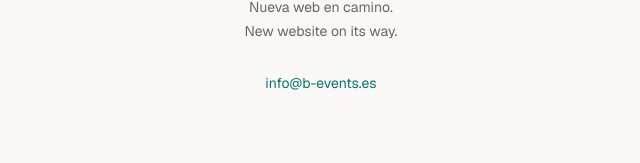
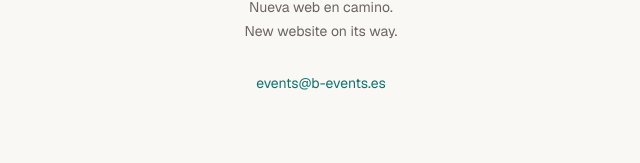
Before and after one commit to Bjornhona/justbe-events, a Next.js app: page /coming-soon in a window 1280 px wide. Shown: the part 374-537 px from the top of the page, without its empty margins (319-959 px from the left). Built offline with nearby package versions, Linux system fonts and the light colour scheme.

Commit message:
info@b-events.es changed to events

```diff
--- a/content/legal-en.md
+++ b/content/legal-en.md
@@ -17,7 +17,7 @@ In accordance with article 10 of Spanish Law 34/2002 on information society serv
 - **Company name:** Barbara Juan Portoles Events, S.L.
 - **Tax ID (NIF):** B93941276
 - **Registered address:** Paseo de Sant Gervasio 57 bis, 3º 3ª, 08022 Barcelona, Spain
-- **Email:** info@b-events.es
+- **Email:** events@b-events.es
 - **Registry details:** Registered at the Companies Register of Barcelona, [PENDING: volume, folio, sheet, entry]
 - **Trading name:** B Events
 
@@ -60,7 +60,7 @@ These terms are governed by Spanish law. Any dispute shall be submitted to the c
 - **Controller:** Barbara Juan Portoles Events, S.L.
 - **Tax ID (NIF):** B93941276
 - **Address:** Paseo de Sant Gervasio 57 bis, 3º 3ª, 08022 Barcelona, Spain
-- **Email:** info@b-events.es
+- **Email:** events@b-events.es
 
 ### What data we process
 
@@ -112,7 +112,7 @@ Some of the above providers are established outside the European Economic Area.
 
 ### Your rights
 
-Any person may exercise the rights of access, rectification, erasure, objection, restriction of processing and portability, and may withdraw consent, by writing to **info@b-events.es** stating the right they wish to exercise.
+Any person may exercise the rights of access, rectification, erasure, objection, restriction of processing and portability, and may withdraw consent, by writing to **events@b-events.es** stating the right they wish to exercise.
 
 You also have the right to lodge a complaint with the Spanish Data Protection Agency (**www.aepd.es**), in particular if you consider that your request has not been satisfactorily resolved.
 
--- a/content/legal-es.md
+++ b/content/legal-es.md
@@ -19,7 +19,7 @@ En cumplimiento del artículo 10 de la Ley 34/2002, de servicios de la sociedad
 - **Denominación social:** Barbara Juan Portoles Events, S.L.
 - **NIF:** B93941276
 - **Domicilio social:** Paseo de Sant Gervasio 57 bis, 3º 3ª, 08022 Barcelona, España
-- **Correo electrónico:** info@b-events.es
+- **Correo electrónico:** events@b-events.es
 - **Datos registrales:** Inscrita en el Registro Mercantil de Barcelona, [PENDIENTE: tomo, folio, hoja, inscripción]
 - **Nombre comercial:** B Events
 
@@ -62,7 +62,7 @@ Las presentes condiciones se rigen por la legislación española. Para cualquier
 - **Responsable:** Barbara Juan Portoles Events, S.L.
 - **NIF:** B93941276
 - **Domicilio:** Paseo de Sant Gervasio 57 bis, 3º 3ª, 08022 Barcelona, España
-- **Correo electrónico:** info@b-events.es
+- **Correo electrónico:** events@b-events.es
 
 ### Qué datos tratamos
 
@@ -114,7 +114,7 @@ Algunos de los proveedores indicados están establecidos fuera del Espacio Econ
 
 ### Derechos del interesado
 
-Cualquier persona puede ejercer los derechos de acceso, rectificación, supresión, oposición, limitación del tratamiento y portabilidad, así como retirar el consentimiento prestado, escribiendo a **info@b-events.es** e indicando el derecho que desea ejercer.
+Cualquier persona puede ejercer los derechos de acceso, rectificación, supresión, oposición, limitación del tratamiento y portabilidad, así como retirar el consentimiento prestado, escribiendo a **events@b-events.es** e indicando el derecho que desea ejercer.
 
 Asimismo, tiene derecho a presentar una reclamación ante la Agencia Española de Protección de Datos (**www.aepd.es**), especialmente si considera que no ha obtenido satisfacción en el ejercicio de sus derechos.
 
--- a/scripts/seed.ts
+++ b/scripts/seed.ts
@@ -127,7 +127,7 @@ async function seed() {
       en: 'B Events is a event management company that specializes in creating and managing events for businesses and organizations.',
       es: 'B Events es una empresa de gestión de eventos que se especializa en crear y gestionar eventos para empresas y organizaciones.',
     },
-    email: 'info@b-events.es',
+    email: 'events@b-events.es',
     showPhonePublicly: false,
     legalName: 'Barbara Juan Portoles Events SL',
     nif: 'B93941276',
--- a/src/app/coming-soon/page.tsx
+++ b/src/app/coming-soon/page.tsx
@@ -25,10 +25,10 @@ export default function ComingSoonPage() {
           <p lang="en">New website on its way.</p>
         </div>
         <a
-          href="mailto:info@b-events.es"
+          href="mailto:events@b-events.es"
           className="text-sm text-jb-700 underline-offset-4 hover:underline focus-visible:outline-2 focus-visible:outline-offset-2 focus-visible:outline-jb-700"
         >
-          info@b-events.es
+          events@b-events.es
         </a>
       </div>
       <p className="pb-8 text-center text-xs text-ink-muted">
--- a/src/sanity/schemaTypes/documents/siteSettings.ts
+++ b/src/sanity/schemaTypes/documents/siteSettings.ts
@@ -90,7 +90,7 @@ export const siteSettings = defineType({
       ],
     }),
 
-    defineField({name: 'email', title: 'Email', type: 'string', group: 'contact', initialValue: 'info@b-events.es'}),
+    defineField({name: 'email', title: 'Email', type: 'string', group: 'contact', initialValue: 'events@b-events.es'}),
     defineField({
       name: 'phone',
       title: 'Teléfono',
```
